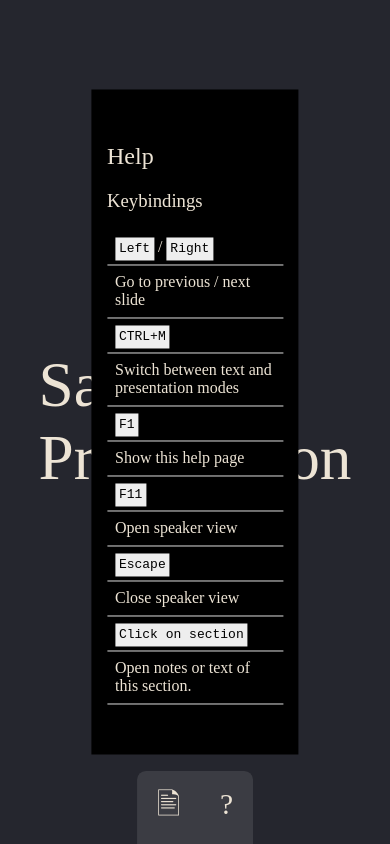
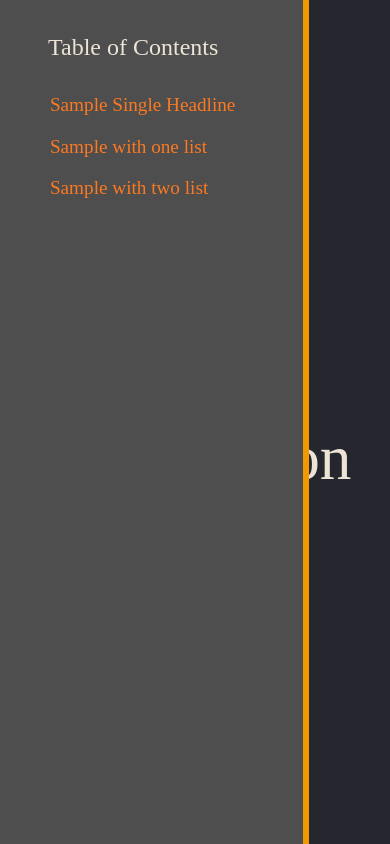
Before and after one commit to jrenslin/mehp, a plain HTML site: page examples/index.htm in a window 390 px wide. Both pictures are taken after a click on the element 226 px from the left and 804 px from the top of the page. Drawn offline with Linux system fonts and the light colour scheme; a web font is replaced by a local one.

Commit message:
Added table of contents.

```diff
--- a/mehp.css
+++ b/mehp.css
@@ -77,6 +77,7 @@ body > div#options     { position: fixed; left: 50%; bottom: 0px; transform: tra
                          font-size: 3.5vh; }
 body > div#options > * { display: inline-block; padding: 0.2em 0.5em; }
 
+body > div#options > div#optionsOpenerToC:before              { content: "\01F4CC"; }
 body > div#options > div#optionsOpenerOwnTab:before           { content: "\01F5D4"; }
 body > div#options > div#optionsOpenerTextPresentation:before { content: "\01F5B9"; }
 body > div#options > div#optionsOpenerHelp:before             { content: "?"; }
@@ -84,6 +85,20 @@ body > div#options > div#optionsOpenerHelp:before             { content: "?"; }
 @media (max-width:55em) {
     body > div#options { display: block; }
 }
+
+/* ---------
+|  Table of contents
+|----------- */
+
+body > div#toc        { position: fixed; left: 0%; top: 0%; display: none; height: calc(100% - 8vh);
+                        padding: 4vh 3em; background: rgba(0, 0, 0, 1); font-size: initial; overflow: hidden; }
+body > div#toc:before { content: "Table of Contents"; display: block; padding-bottom: 1em; font-size: 1.5em; }
+body > div#toc > a    { display: block; padding: 0.5em 1em; margin-left: -0.9em; font-size: 1.2em; }
+body > div#toc > a.H2 {  }
+body > div#toc > a.H3 { padding-left: 1.5em }
+body > div#toc > a.H4 { padding-left: 2.0em }
+body > div#toc > a.H5 { padding-left: 2.5em }
+body > div#toc > a.H6 { padding-left: 3.0em }
 
 /* ---------
 |  Slide layout
--- a/mehp.js
+++ b/mehp.js
@@ -41,10 +41,36 @@ function mehp () {
         }
     }
 
+    function createToC (element) {
+
+        var headlines = ["H2", "H3", "H4"];
+
+        // Set ids to all sections
+        for (var i = 0, max = allSections.length; i < max; i++) {
+            var children = allSections[i].children;
+            for (var j = 0, maxj = children.length; j < maxj; j++) {
+                if (headlines.indexOf(children[j].tagName) != -1) {
+
+                    console.log(j);
+                    var toAdd       = document.createElement("a");
+                    toAdd.href      = "#" + allSections[i].id;
+                    toAdd.classList = children[j].tagName;
+                    toAdd.innerHTML = children[j].innerHTML;
+                    element.appendChild(toAdd);
+
+                }
+            }
+        }
+
+
+    }
+
     function initializeIDsStyles() {
 
+        // Bind body to variable. Used all the time here anyway.
+        var body = document.getElementsByTagName("body")[0];
+
         // Add help to body
-        var body = document.getElementsByTagName("body")[0];
         var helpDiv = document.createElement("div");
         helpDiv.id = "help";
         helpDiv.innerHTML = helpText;
@@ -93,6 +119,15 @@ function mehp () {
             });
         }
 
+        // Bind ToC to options
+        var optionsOpenerToC = document.createElement("div");
+        optionsOpenerToC.id = "optionsOpenerToC";
+        optionsDiv.appendChild(optionsOpenerToC);
+
+        optionsOpenerToC.addEventListener('click', function (e) {
+            toggleStyleDisplay(document.getElementById('toc'));
+        });
+
         // Bind help to options
         var optionsOpenerHelp = document.createElement("div");
         optionsOpenerHelp.id = "optionsOpenerHelp";
@@ -106,6 +141,13 @@ function mehp () {
         for (var i = 0, max = allSections.length; i < max; i++) {
             allSections[i].id = i.toString();
         }
+
+        // Add table of contents to body
+        var toc = document.createElement("div");
+        toc.id = "toc";
+        body.appendChild(toc);
+
+        createToC (toc); // Run function to create the ToC
 
         // Get all elements containing an aside element
         // and set class to them to mark them.
@@ -151,7 +193,12 @@ function mehp () {
                     return;
                 }
                 switch (e.keyCode) {
+                case  75:
+                    e.preventDefault();
+                    toggleStyleDisplay(document.getElementById('toc'));
+                    break;
                 case  77:
+                    e.preventDefault();
                     toggleTextPresentationMode();
                     break;
                 case  79:
@@ -231,6 +278,8 @@ function mehp () {
     <dl>
         <dt><kbd>Left</kbd> / <kbd>Right</kbd></dt><dd>Go to previous / next slide</dd>
         <dt><kbd>CTRL+M</kbd></dt><dd>Switch between text and presentation modes</dd>
+        <dt><kbd>CTRL+K</kbd></dt><dd>Toggle table of contents</dd>
+        <dt><kbd>CTRL+O</kbd></dt><dd>Toggle Options</dd>
         <dt><kbd>F1</kbd></dt><dd>Show this help page</dd>
         <dt><kbd>F11</kbd></dt><dd>Open speaker view</dd>
         <dt><kbd>Escape</kbd></dt><dd>Close speaker view</dd>
--- a/themes/seoul.css
+++ b/themes/seoul.css
@@ -43,13 +43,16 @@
 body { background: #25262e; color: #EDE4D5; font-family: Quicksand; }
 
 h1, h2, h3, h4, h5, h6       { font-weight: normal; }
-a                            { color: #FC7921; }
+a                            { color: #FC7921; text-decoration: none; }
 body.presentation aside      { animation: fade-in 0.4s; background: #5E5E5E; padding: 3vh 3vw !important;
                                border: 0.3em solid #8E8238; }
+
 body > div#help              { animation: fade-in 0.4s;  }
 body > div#options           { background: rgba(255,255,255, 0.1); border-radius: 0.3em 0.3em 0px 0px; }
 body > div#options > *       { border: 0.2em solid rgba(0,0,0,0); }
 body > div#options > *:hover { border-bottom-color: #FC7921; }
+body > div#toc               { animation: fade-in 0.6s; background: #4E4E4E; border-right: 0.4em solid #F29901; }
+body > div#toc > a:hover     { color: #C14E4B; }
 
 body.text > section          { position: relative; }
 body.text > section:before   { content: " "; display:block; width: 5em; height: 1px; margin: 5vh 0%;
```
Also changed, not shown: 1 other file.
